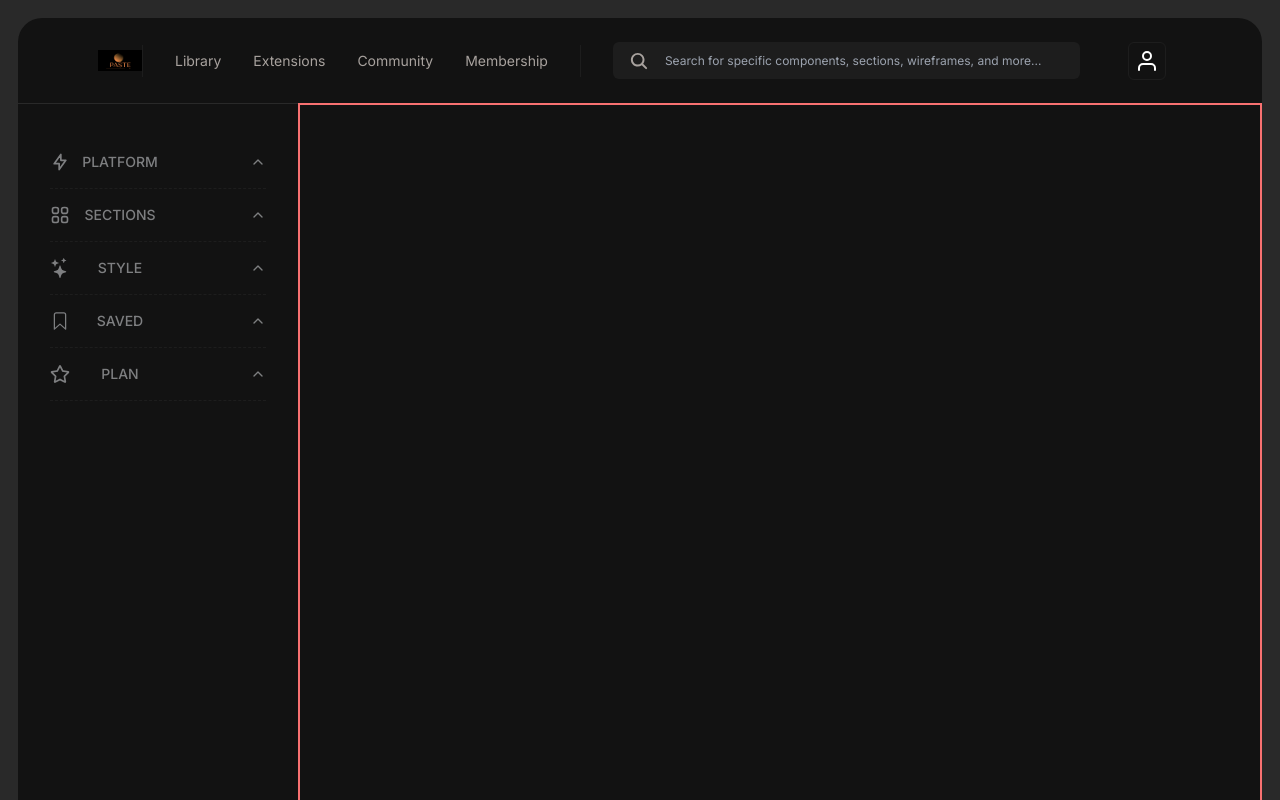
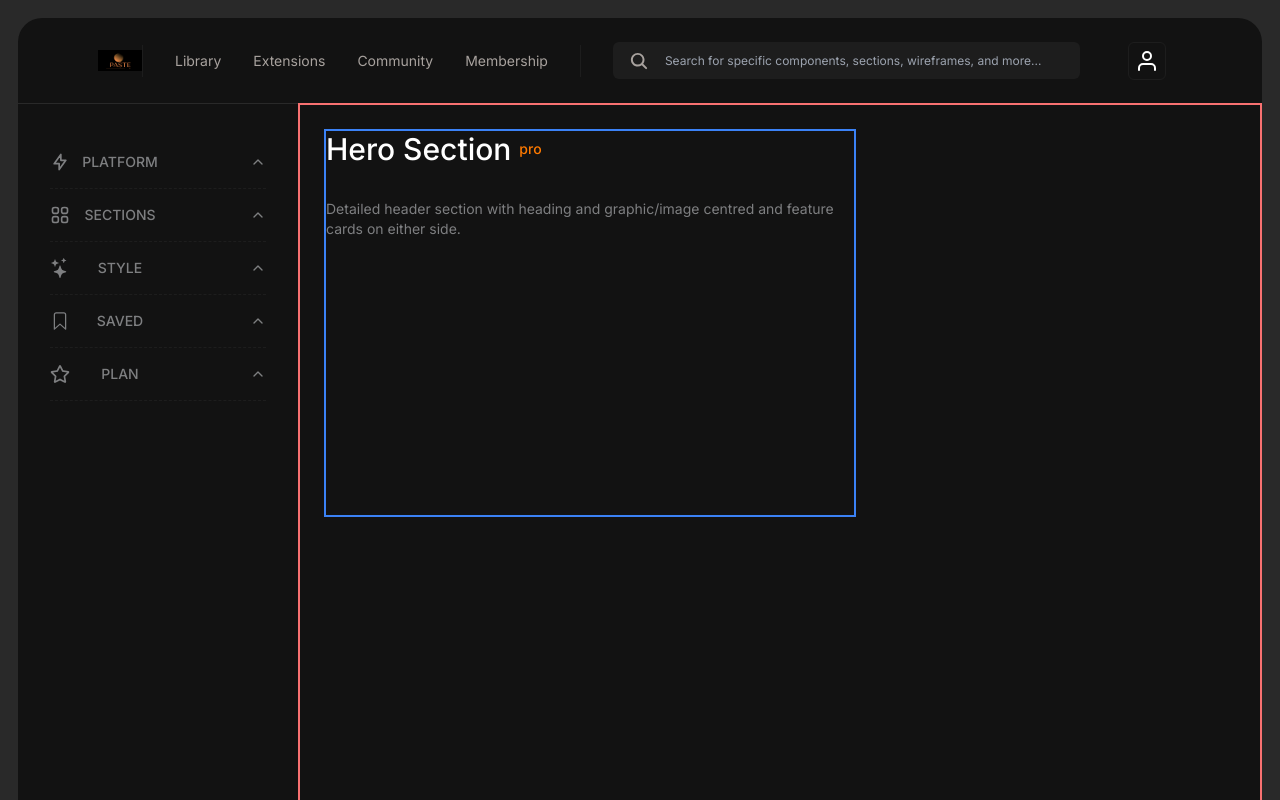
Before and after one commit to Valtkf/PasteUI, a Next.js app: page / in a window 1280 px wide. Shown: the top 800 px of the page. Built offline with nearby package versions, Linux system fonts and the light colour scheme.

Commit message:
💄  F01: Add styling

```diff
--- a/src/app/page.tsx
+++ b/src/app/page.tsx
@@ -15,7 +15,22 @@ export default function Home() {
             <ButtonOutline />
           </div>
         </div>
-        <div className="border-2 border-red-400 rounded-br-3xl min-h-screen flex-grow bg-[#121212]"></div>
+        <div className="p-6 border-2 border-red-400 rounded-br-3xl min-h-screen flex-grow bg-[#121212]">
+          <div className="border-2 border-blue-500 w-[532px] h-[388px] ">
+            <div className="flex justify-start gap-2">
+              <h1 className="text-white text-3xl font-medium">Hero Section</h1>
+              <span className="text-[#FF7A00] text-sm font-medium py-2">
+                pro
+              </span>
+            </div>
+            <div>
+              <p className="text-[#7E7F81] text-sm font-normal pt-8">
+                Detailed header section with heading and graphic/image centred
+                and feature cards on either side.
+              </p>
+            </div>
+          </div>
+        </div>
       </div>
     </main>
   );
```
